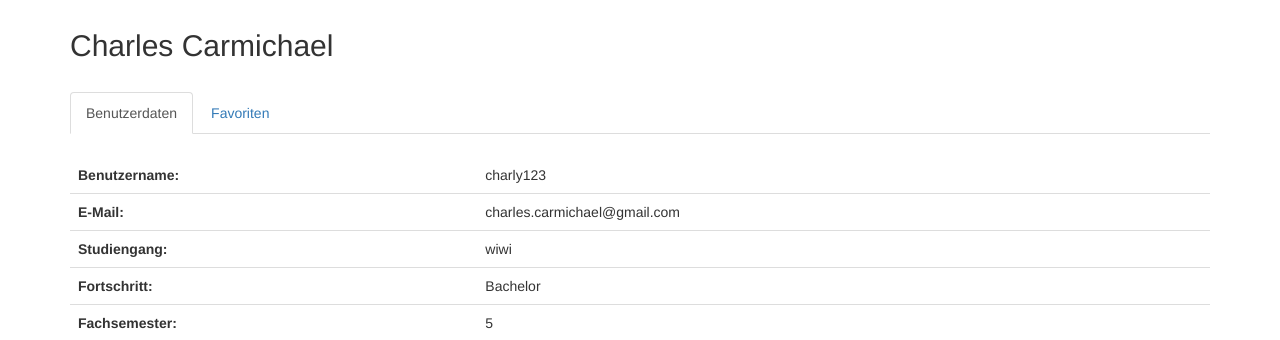
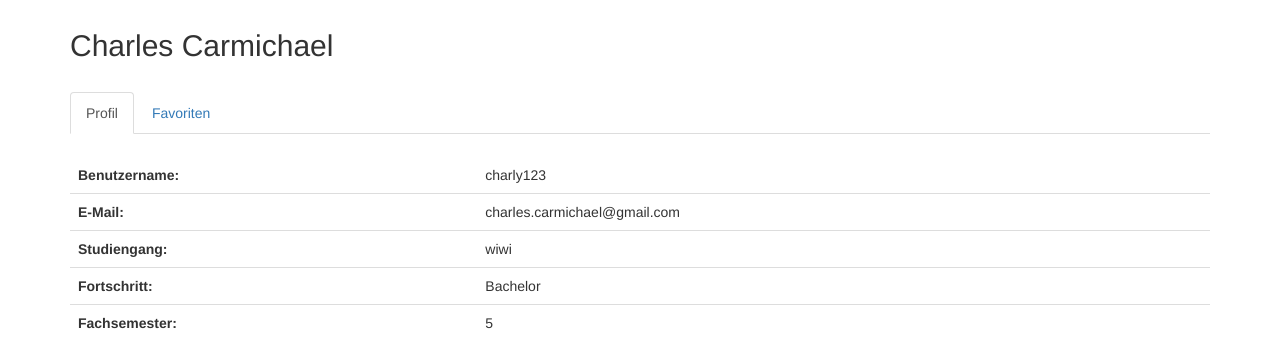
Before and after one commit to jonas-l-b/vwi_studienfuehrer, a PHP site: page /userProfile.php in a window 1280 px wide. Shown: the part 51-391 px from the top of the page. Run offline with PHP 8.4, Linux system fonts and the light colour scheme; a user stored in the database is signed in; data comes from the database, SQL or seed files in the repository; data that the repository does not hold is empty; some libraries are stand-ins or nearby versions.

Commit message:
Konsistenz mit Dropdown

```diff
--- a/userProfile.php
+++ b/userProfile.php
@@ -66,7 +66,7 @@ include "connect.php";
 	<br>
 
 	<ul class="nav nav-tabs">
-		<li class="active"><a data-toggle="tab" href="#userData">Benutzerdaten</a></li>
+		<li class="active"><a data-toggle="tab" href="#userData">Profil</a></li>
 		<li><a data-toggle="tab" href="#favourites">Favoriten</a></li>
 	<!--<li><a data-toggle="tab" href="#menu2">Menu 2</a></li>
 		<li><a data-toggle="tab" href="#menu3">Menu 3</a></li>-->
```
